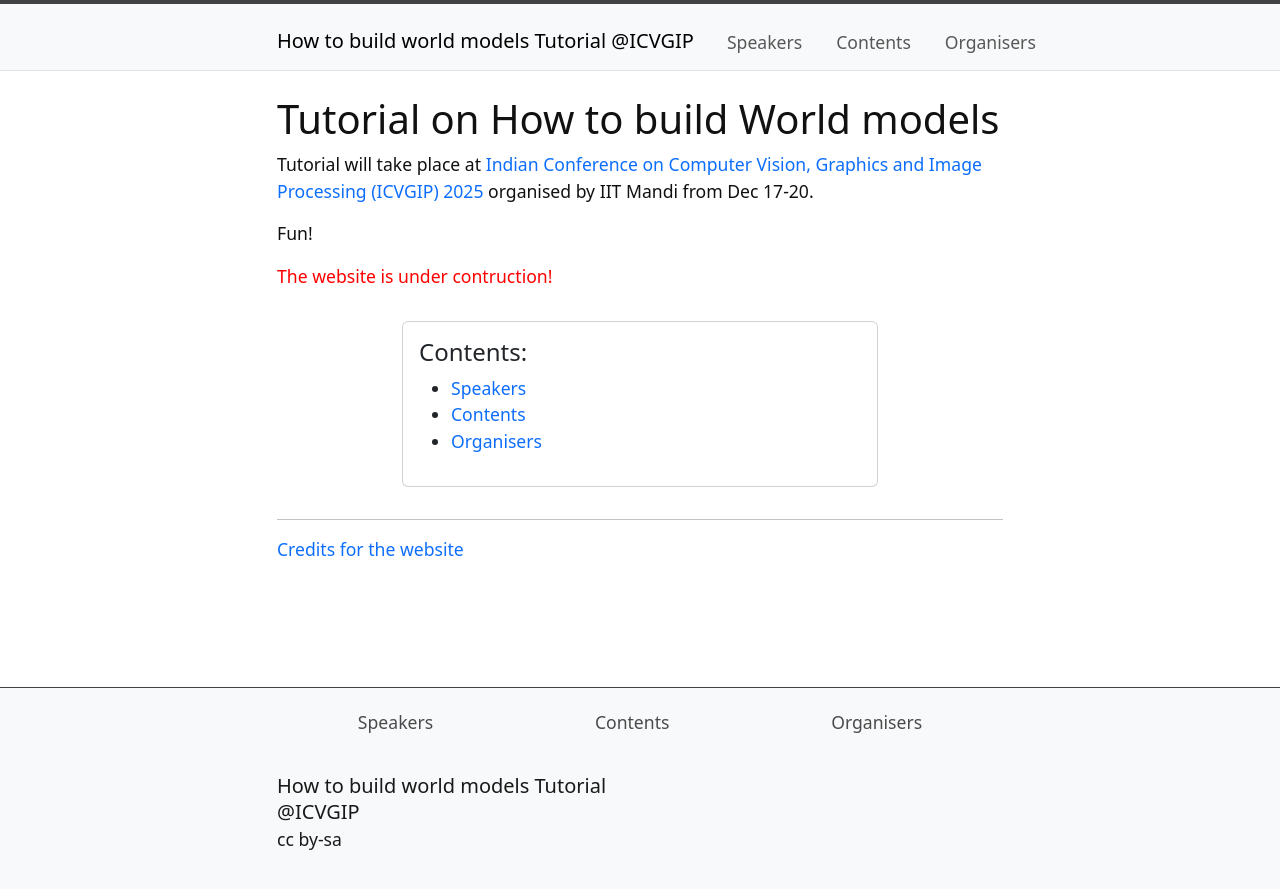
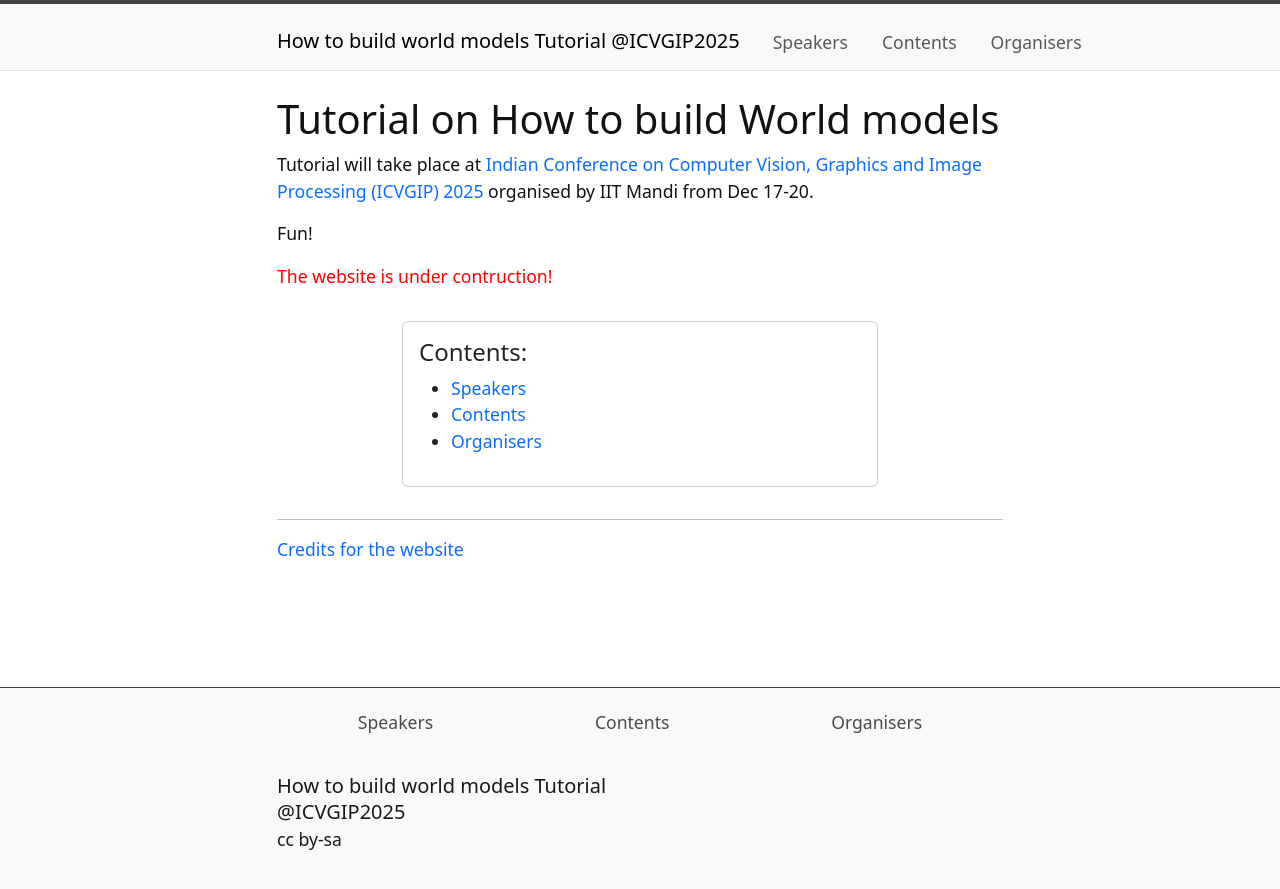
Before and after one commit to howtobuildworldmodels/howtobuildworldmodels.github.io, a Jekyll site: the page built from index.md, in a window 1280 px wide. Shown: the top 889 px of the page. Built offline with Jekyll 4.4.1, drawn with Linux system fonts in a browser that asks for light colours.

Commit message:
Update _config.yml

```diff
--- a/_config.yml
+++ b/_config.yml
@@ -43,7 +43,7 @@
 # plugins: ['jekyll-paginate']
 # exclude: ['README.md', 'Gemfile', 'Gemfile.lock', 'screenshot.png']
 
-title: "How to build world models Tutorial @ICVGIP"
+title: "How to build world models Tutorial @ICVGIP2025"
 date_text: "<span style='color: white;'>December, 2025</span>"
 where: "<span style='color: white;'>ICVGIP 2025</span>"
 description: "Under Review"
```
